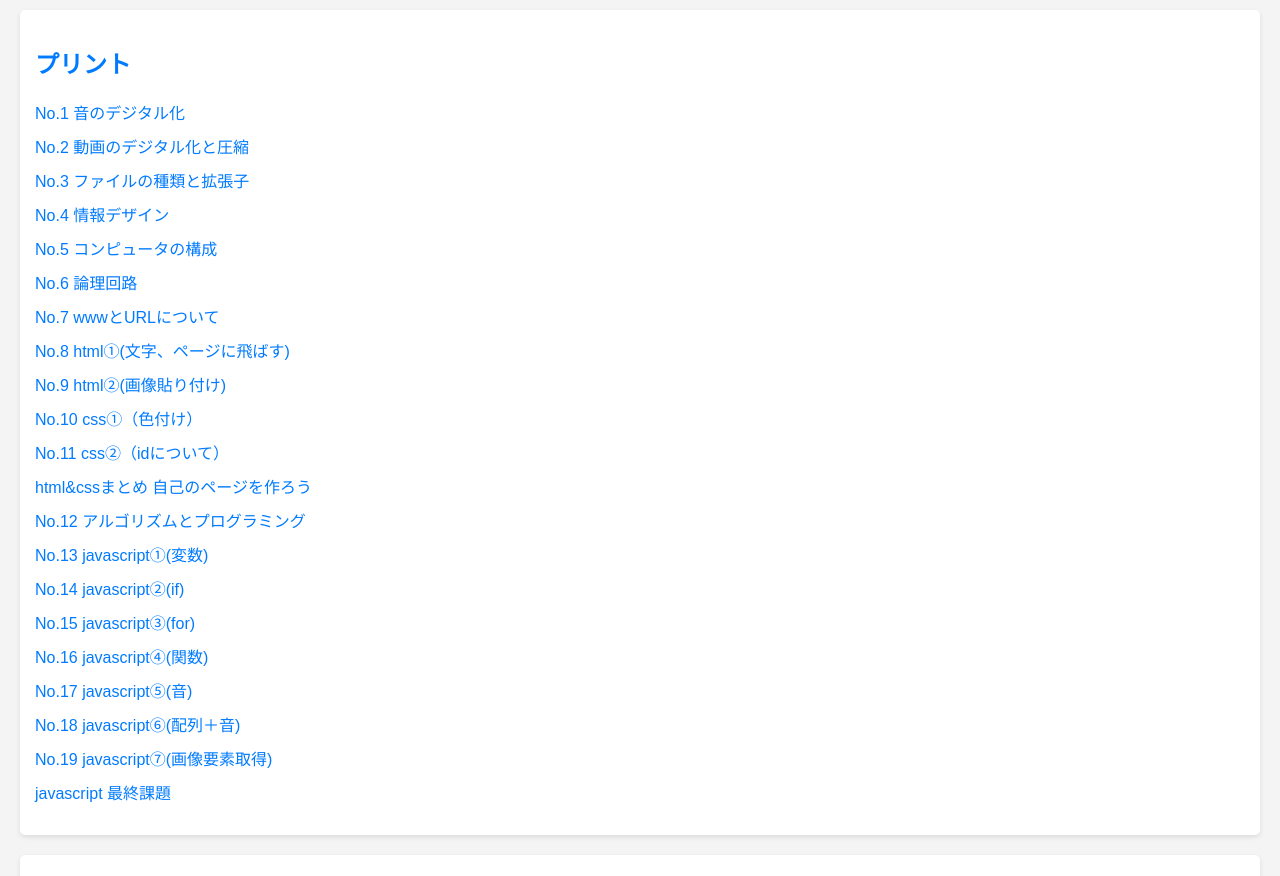
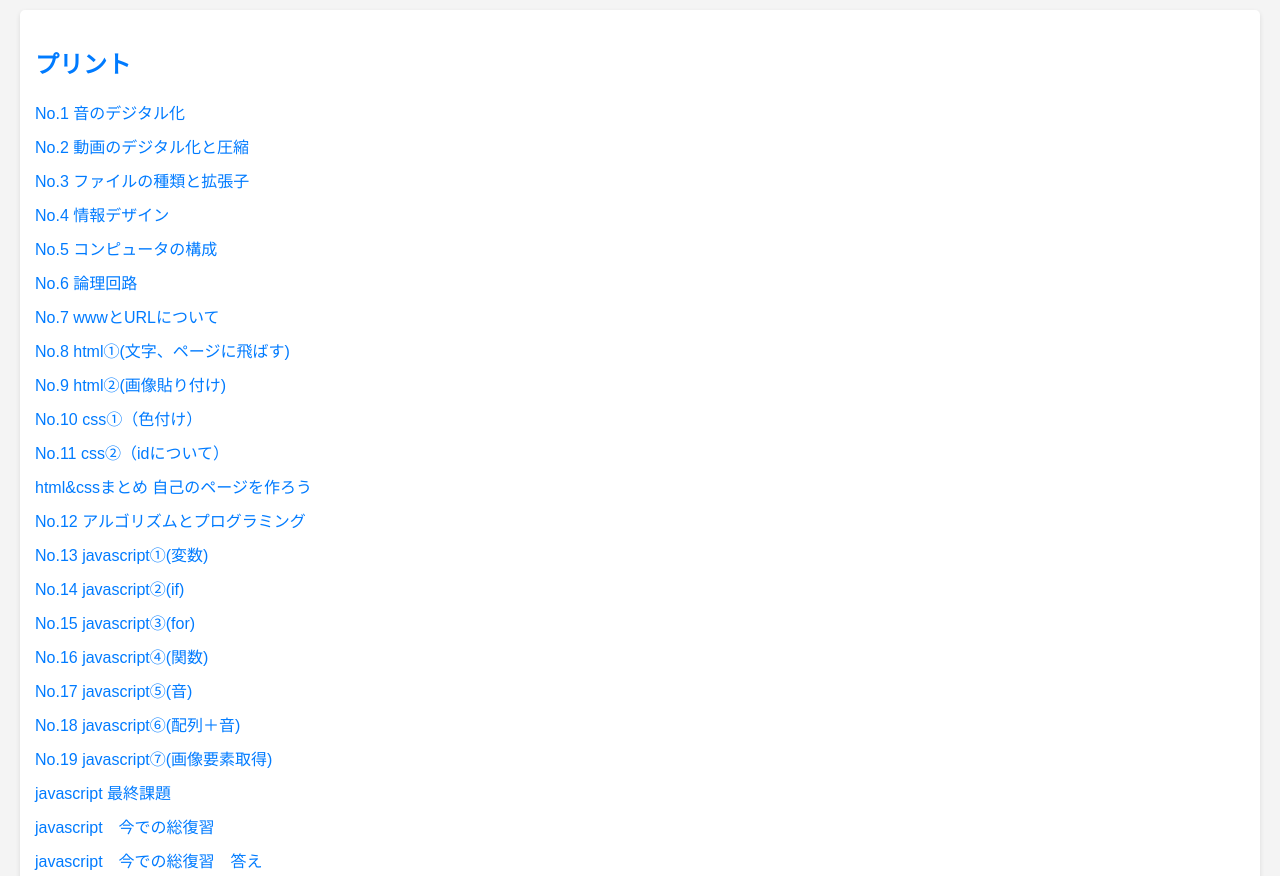
Before and after one commit to Big-waka/class-materials, a plain HTML site: page index.html in a window 1280 px wide. Shown: the part 76-952 px from the top of the page. Drawn offline with Linux system fonts and the light colour scheme.

Commit message:
Update index.html

```diff
--- a/index.html
+++ b/index.html
@@ -35,7 +35,8 @@
 		<li><a href="18.pdf" target="_blank">No.18 javascript⑥(配列＋音)</a></li>
 		<li><a href="19.pdf" target="_blank">No.19 javascript⑦(画像要素取得)</a></li>
 		<li><a href="20.pdf" target="_blank">javascript 最終課題</a></li>
-
+		<li><a href="21.pdf" target="_blank">javascript　今での総復習</a></li>
+		<li><a href="22.pdf" target="_blank">javascript　今での総復習　答え</a></li>
 
 
             </ul>
```
